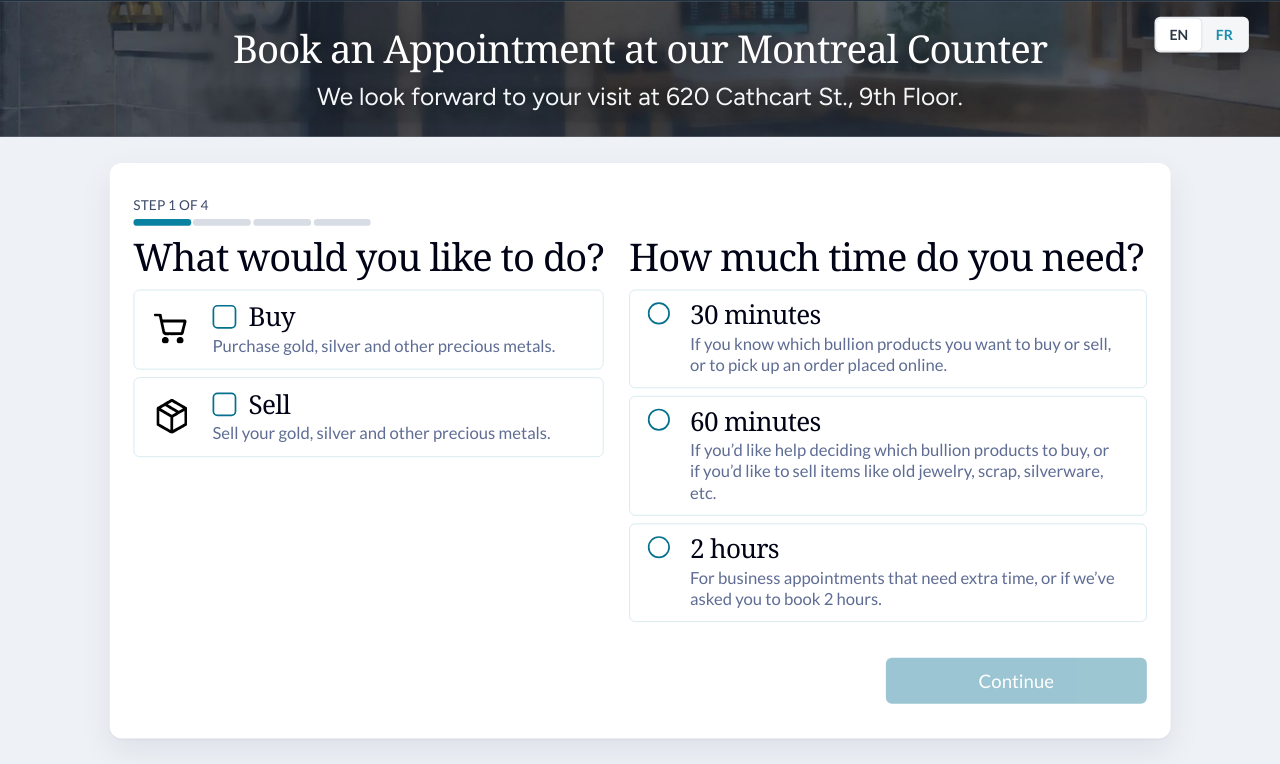
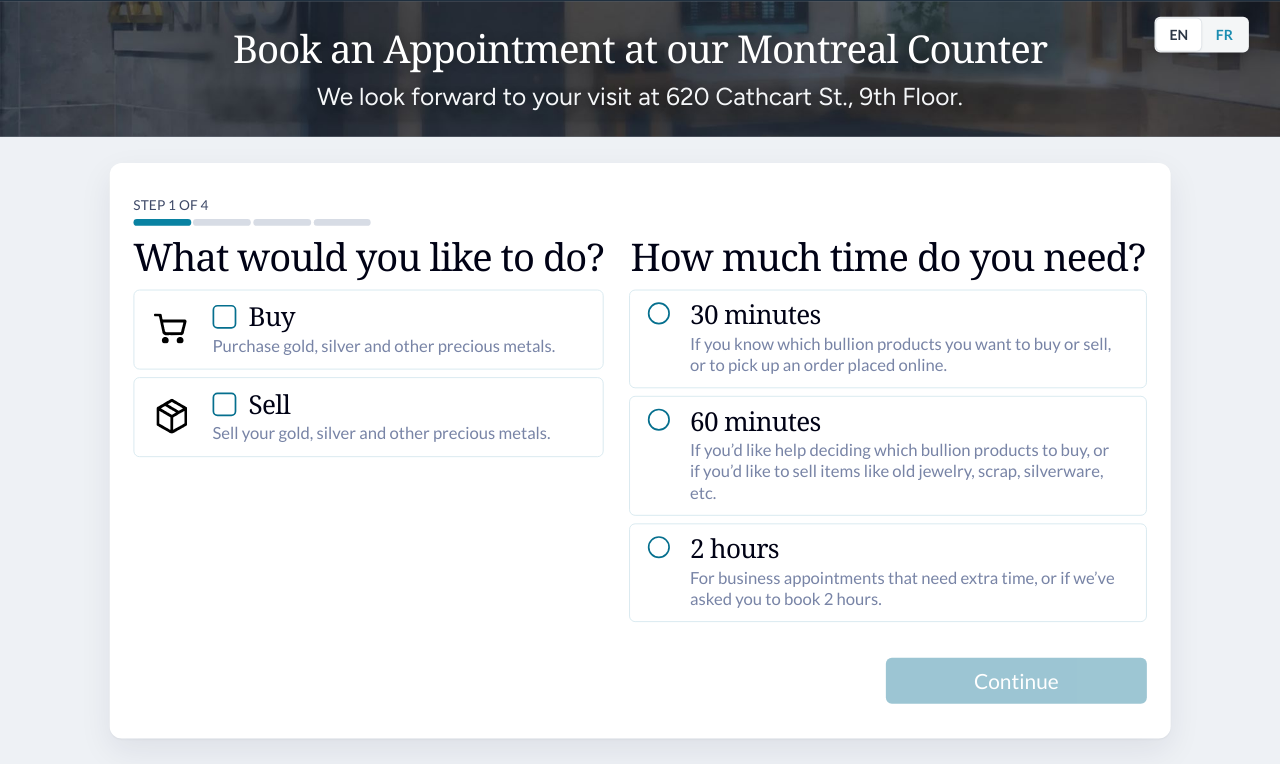
Before and after one commit to bkitner66/kitco-booking-live, a plain HTML site: page index.html in a window 1280 px wide. Shown: the part 36-800 px from the top of the page. Drawn offline with Linux system fonts and the light colour scheme; a web font is replaced by a local one.

Commit message:
Step 1: centred duration heading, full-size French heading, lighter descriptions, Continue text matches step 2
Co-Authored-By: Claude Opus 5.5 <noreply@anthropic.com>

```diff
--- a/index.html
+++ b/index.html
@@ -306,12 +306,12 @@
     /* Continue: identical to step 2's button (step 2 draws it at scale 1.18) */
     html:not(.shot) main.s1 .btn.s1 {
       width: calc(260px * 1.18 / var(--dk, 1)); height: calc(46px * 1.18 / var(--dk, 1)); border-radius: calc(6px * 1.18 / var(--dk, 1));
-      font-size: calc(18.5px * 1.18 / var(--dk, 1)); font-weight: 400; background: #0a7192; margin-top: calc(18px * 1.18 / var(--dk, 1));
+      font-size: var(--btnfs, calc(18.5px * 1.18 / var(--dk, 1))); font-weight: 400; background: #0a7192; margin-top: calc(18px * 1.18 / var(--dk, 1));
     }
     html:not(.shot) .s1 h2.section, html:not(.shot) .s1 h2.section.second { font-size: calc(44.8px / var(--dk, 1)); line-height: 1.15; margin: 0 0 12px; }
     html:not(.shot) .s1 .cols { margin-top: 8px; }
-    /* the French duration question is much longer: keep it on one line */
-    html:lang(fr):not(.shot) .s1 h2.section.second { font-size: 28px; white-space: nowrap; }
+    /* "How much time do you need?" centred over its boxes; the longer French question may wrap */
+    html:not(.shot) .s1 h2.section.second { text-align: center; white-space: normal; text-wrap: balance; }
     html:not(.shot) .s1 .card .name { font-size: calc(26px * 1.18 / var(--dk, 1)); line-height: 1.15; letter-spacing: -.03em; }
     html:not(.shot) .s1 .card.intent { height: auto; min-height: 70px; padding: 10px 14px 12px 0; }
     html:not(.shot) .s1 .card.duration { padding: 9px 14px 11px 0; }
@@ -528,7 +528,7 @@
   /* ---------- Colours sampled from the mockups ---------- */
   .serif { color: #000215; }
   .page-title { color: #000; }
-  .card .desc { color: #5f6d94; font-weight: 400; }
+  .card .desc { color: #7884a6; font-weight: 400; }
   .step-label { color: #3f4a68; }
   .dot-radio { border-color: #056f8e; }
   .tick { border-color: #056f8e; }
@@ -1354,6 +1354,9 @@
         }
       }
       app.style.width = "";
+      // Step 1's Continue text renders at the size step 2's does. Step 2 fills the window height, so its
+      // scale tracks the height (about 18.5px x 0.0261 per px of height), capped by its maximum width scale.
+      if (s1) main.style.setProperty("--btnfs", Math.min(18.5 * 1.5 * w / DESIGN_W, .0261 * avail) / (lo * z) + "px");
     } else {
       const need = measure();
       if (need <= avail) { scroller.style.overflowY = ""; return; }
```
